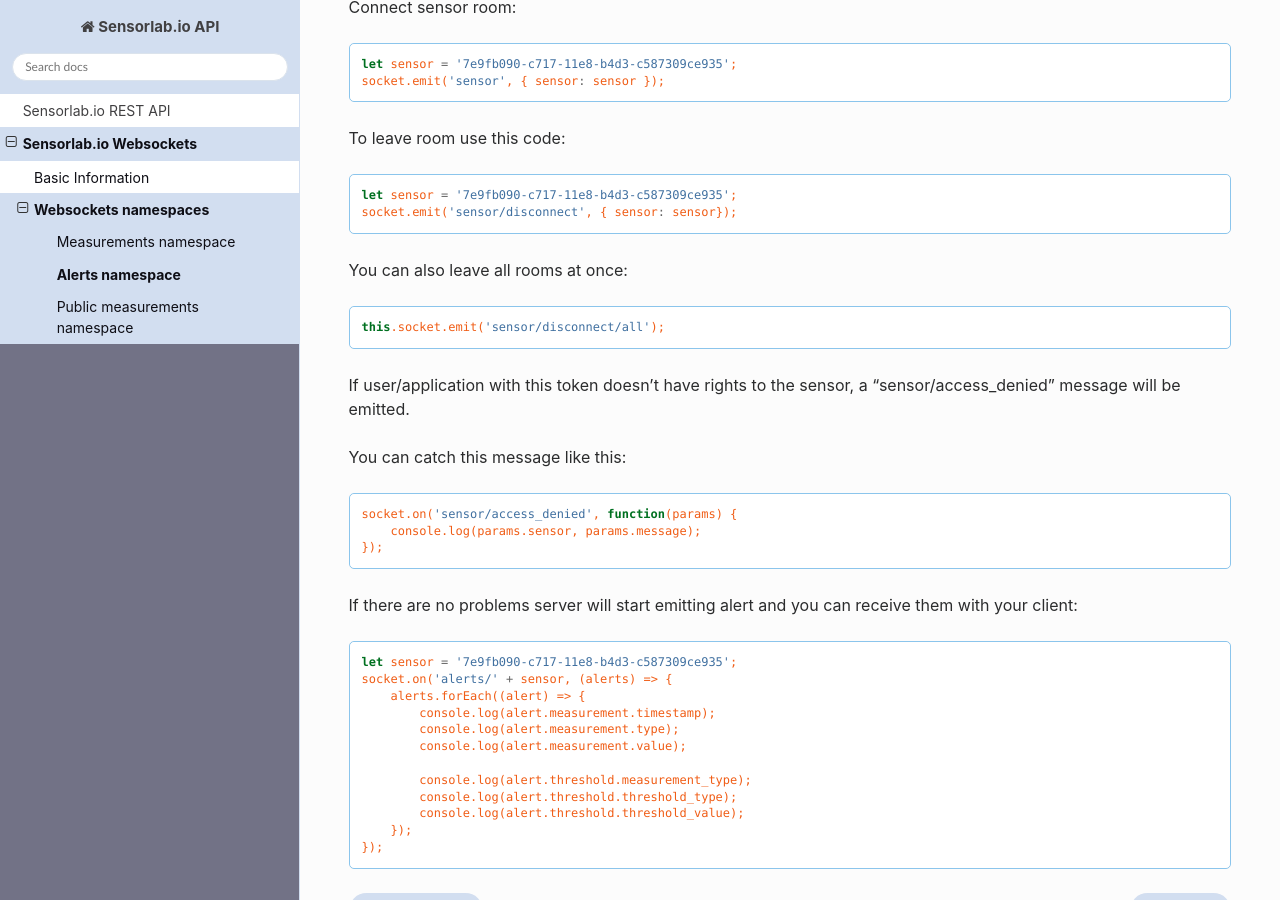
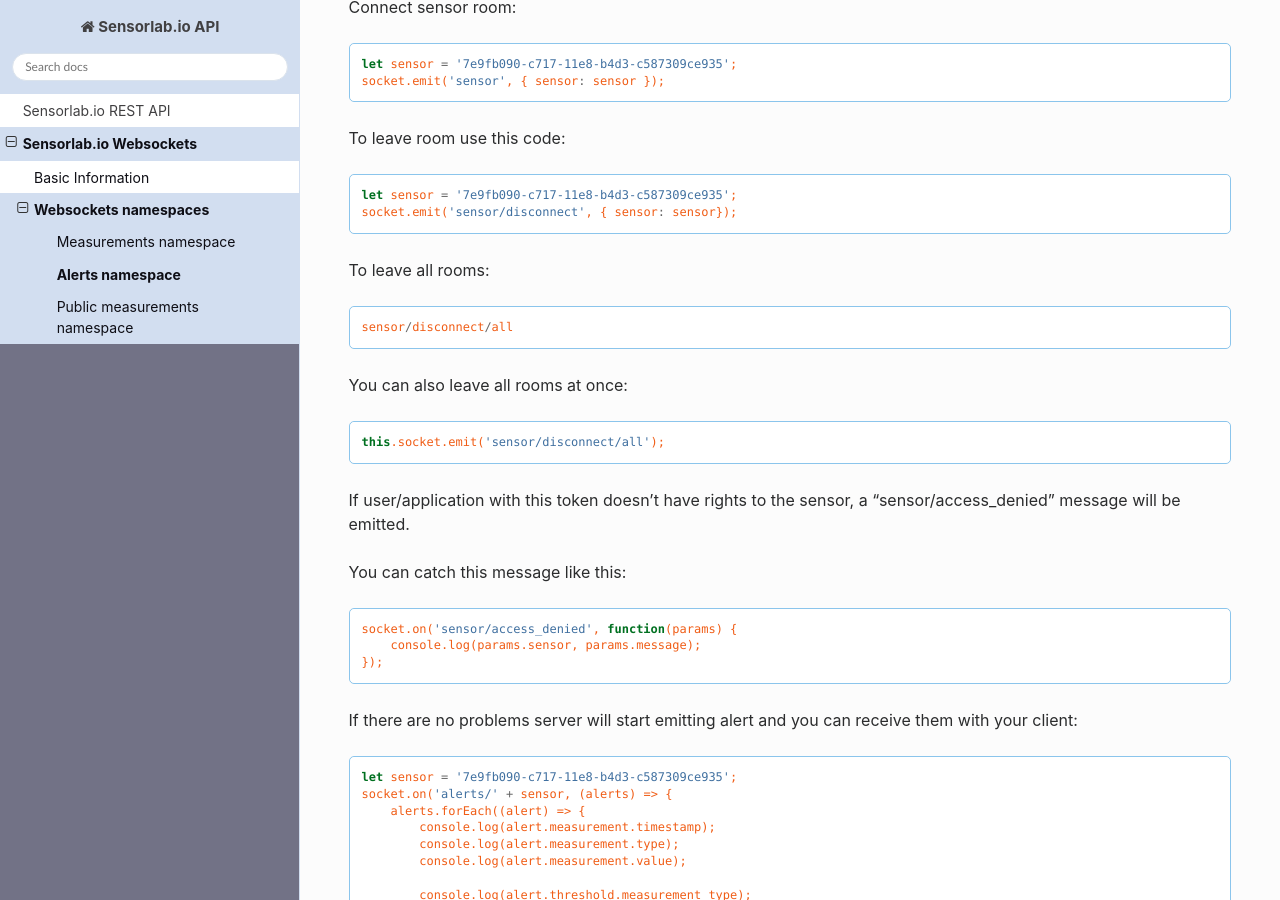
Before and after one commit to sensorlabio/sensorlab-api-docs, a Sphinx documentation site: the page built from source/websockets/namespaces/alerts.rst, in a window 1280 px wide and 900 px high, scrolled down 948 px. Built offline with Sphinx 7.4.7 and the Read the Docs theme 2.0.0, drawn with Linux system fonts in a browser that asks for light colours.

Commit message:
Disconnet info.

```diff
--- a/source/websockets/namespaces/alerts.rst
+++ b/source/websockets/namespaces/alerts.rst
@@ -58,6 +58,12 @@
     let sensor = '7e9fb090-c717-11e8-b4d3-c587309ce935';
     socket.emit('sensor/disconnect', { sensor: sensor});
 
+To leave all rooms:
+
+.. code-block:: javascript
+
+    sensor/disconnect/all
+
 You can also leave all rooms at once:
 
 .. code-block:: javascript
```
